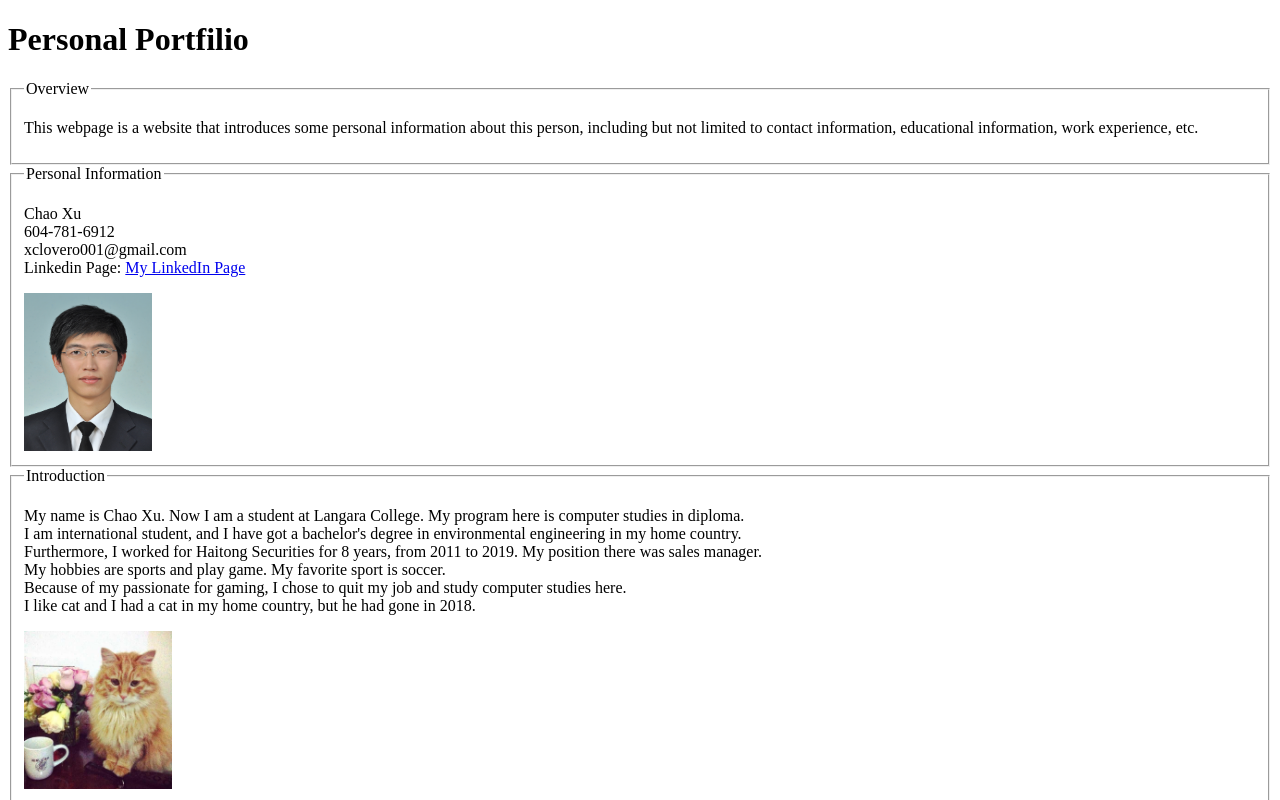
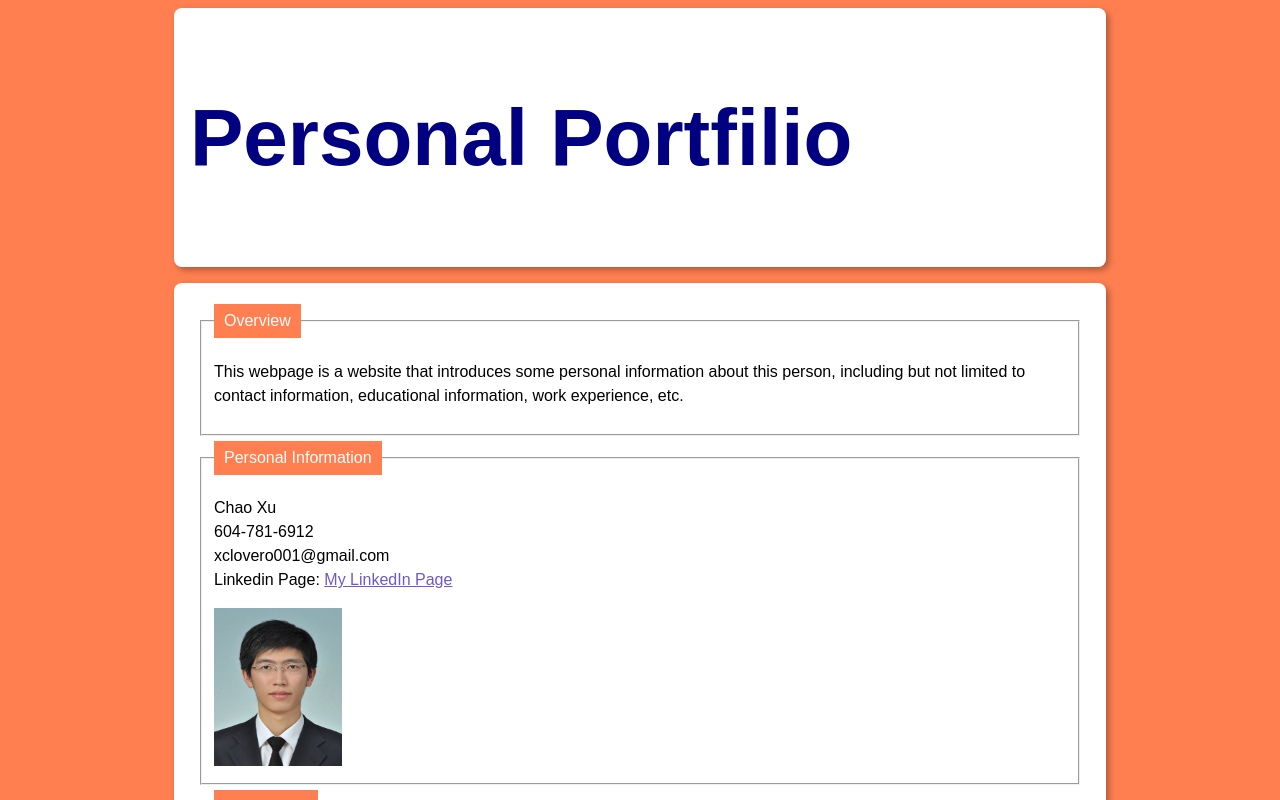
Before and after one commit to xclovero/Assignment-3, a plain HTML site: page index.html in a window 1280 px wide. Shown: the top 800 px of the page. Drawn offline with Linux system fonts and the light colour scheme.

Commit message:
issue #5, Create CSS style file for webpage

```diff
--- a/index.html
+++ b/index.html
@@ -5,7 +5,7 @@
     <meta name="viewport" content="width=device-width, initial-scale=1.0">
     <meta http-equiv="X-UA-Compatible" content="ie=edge">
     <title>Personal Website</title>
-    <!-- <link rel="stylesheet" type="text/css" href="style.css"> -->
+    <link rel="stylesheet" type="text/css" href="style.css">
 </head>
 <body>
     <header>
@@ -20,7 +20,7 @@
             <fieldset>
                 <legend>Personal Information</legend>
                 <p>Chao Xu<br>604-781-6912<br>xclovero001@gmail.com<br>
-                Linkedin Page: <a href="https://www.linkedin.com/in/chalice-feketerigo-544543234/">My LinkedIn Page</a></p>
+                Linkedin Page: <a href="https://www.linkedin.com/in/chao-xu-544543234/">My LinkedIn Page</a></p>
                 <img src="images/photo.jpg" alt="Photo" style="width: 128px;height: 158px;">
             </fieldset>
             <fieldset>
@@ -50,7 +50,7 @@
                 <p><b>API Project</b><br>
                 This project ask us use MongoDB, Node.js, Express to create a single-page application. MongoDB is set for the API we created.</p>
                 <p>Project Repository</p>
-                <a href="https://github.com/xclovero/2600-Project.git">My Instagram Home</a>
+                <a href="https://github.com/xclovero/2600-Project.git">My Project Page</a>
             </fieldset>
             <fieldset>
                 <legend>Work Experience</legend>
--- /dev/null
+++ b/style.css
@@ -0,0 +1,41 @@
+html {
+  font-family: arial, sans-serif;
+  line-height: 1.5;
+}
+
+body {
+  background-color: coral;
+}
+
+header, main {
+  max-width: 900px;
+  margin:auto;
+  padding:1rem;
+  background-color: white;
+  margin-bottom: 1rem;
+  border-radius: .5rem;
+  box-shadow: .2rem .2rem .4rem rgba(0,0,0,.3);
+
+}
+
+fieldset {
+  margin: 5px 10px;
+}
+
+legend {
+  background-color: coral;
+  color: white;
+  padding: 5px 10px;
+}
+
+h1 {
+  color:navy;
+}
+
+h1 {
+  font-size: 5rem;
+}
+
+a, a:visited {
+  color:slateblue;
+}
```
